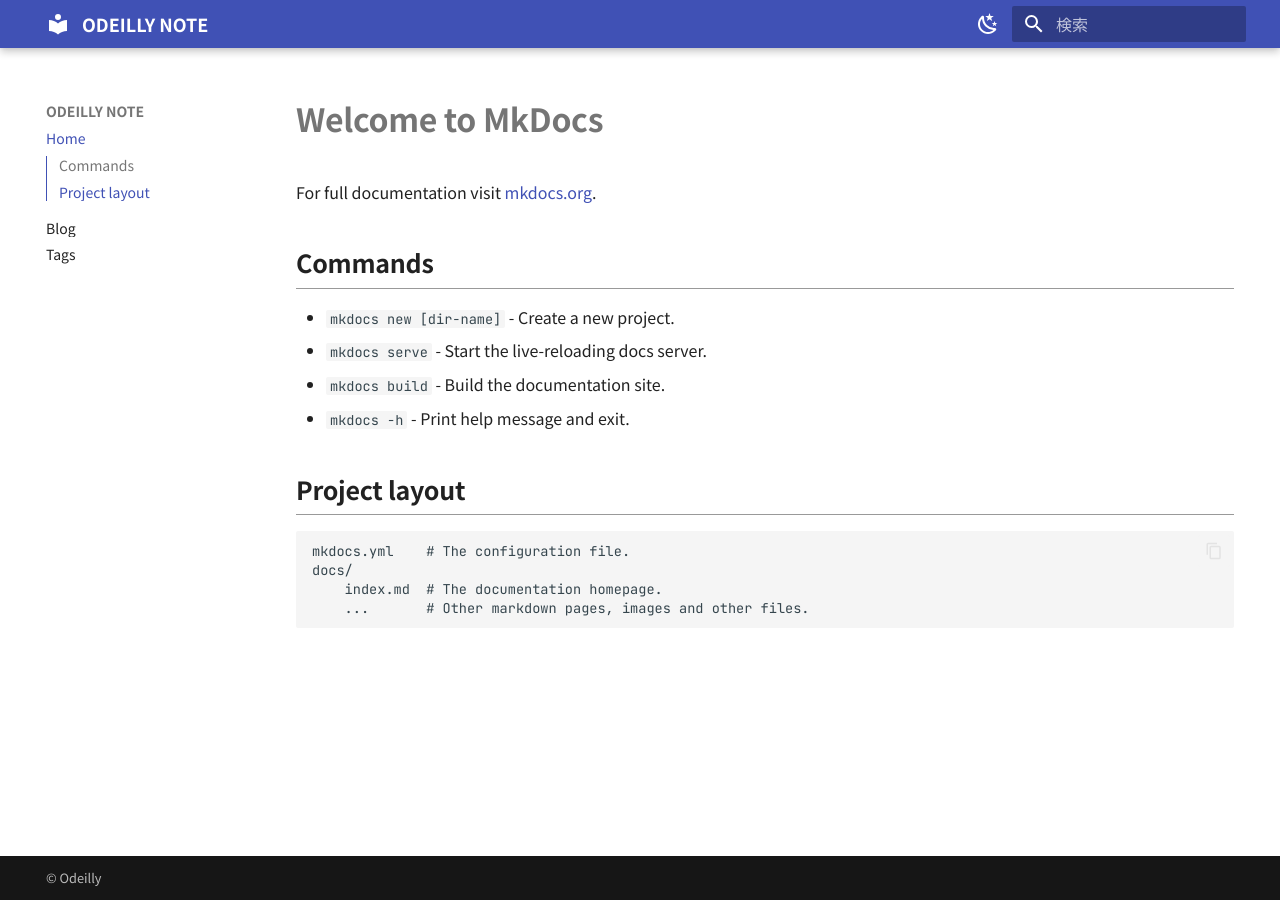
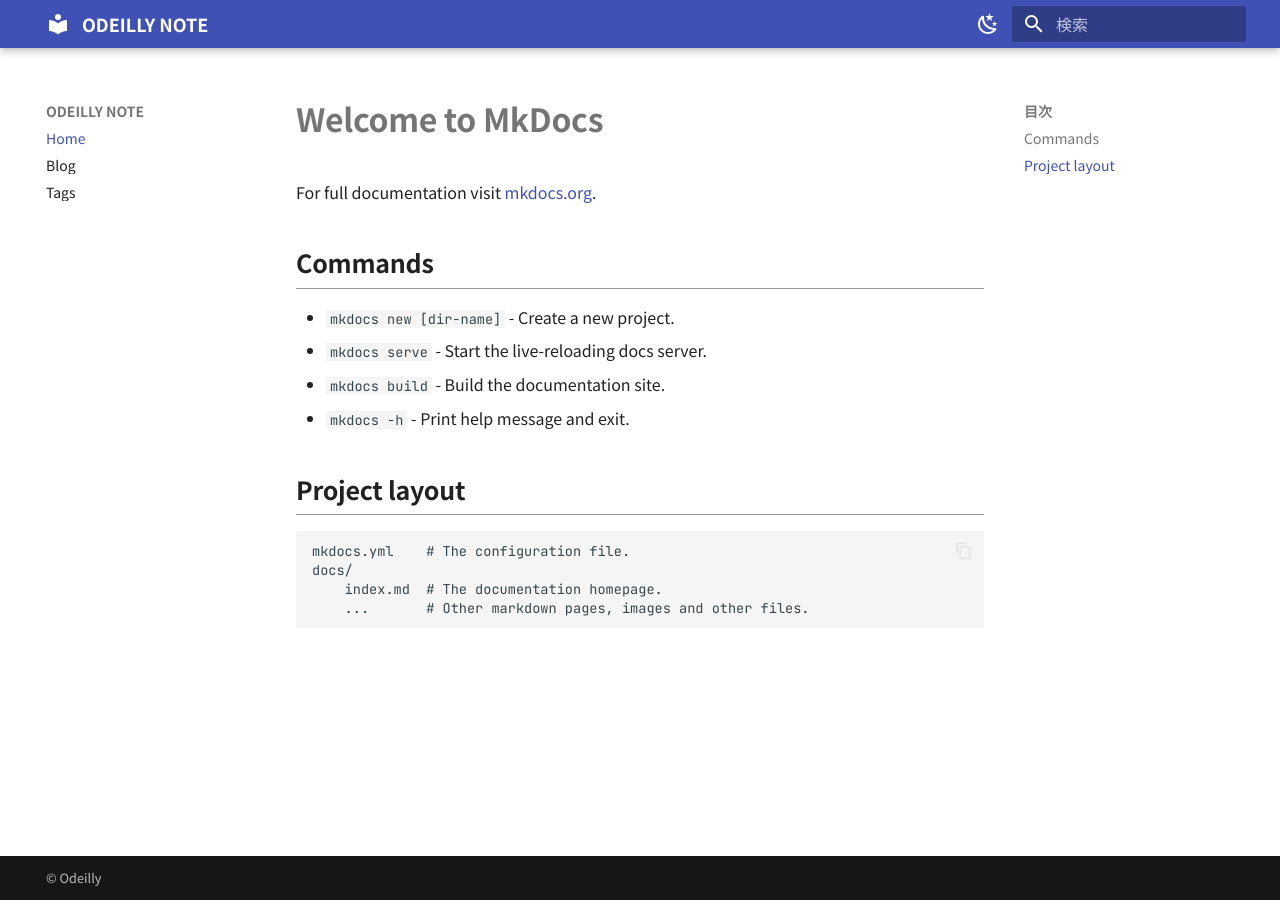
Before and after one commit to odeilly/odeilly.github.io, an MkDocs documentation site: the page built from docs/index.md, in a window 1280 px wide. Built offline with MkDocs 1.6.1 and Material for MkDocs 9.7.7, drawn with Linux system fonts in a browser that asks for light colours.

Commit message:
目次の位置を変更

```diff
--- a/mkdocs.yml
+++ b/mkdocs.yml
@@ -26,7 +26,8 @@ theme:
     - navigation.sections
     - navigation.top
     - navigation.footer
-    - toc.integrate
+    - toc.follow
+    # - toc.integrate
     - content.code.copy        # コードコピー ボタン
     - content.tabs.link        # タブ連動
     - navigation.external      # 外部リンク検知
```
